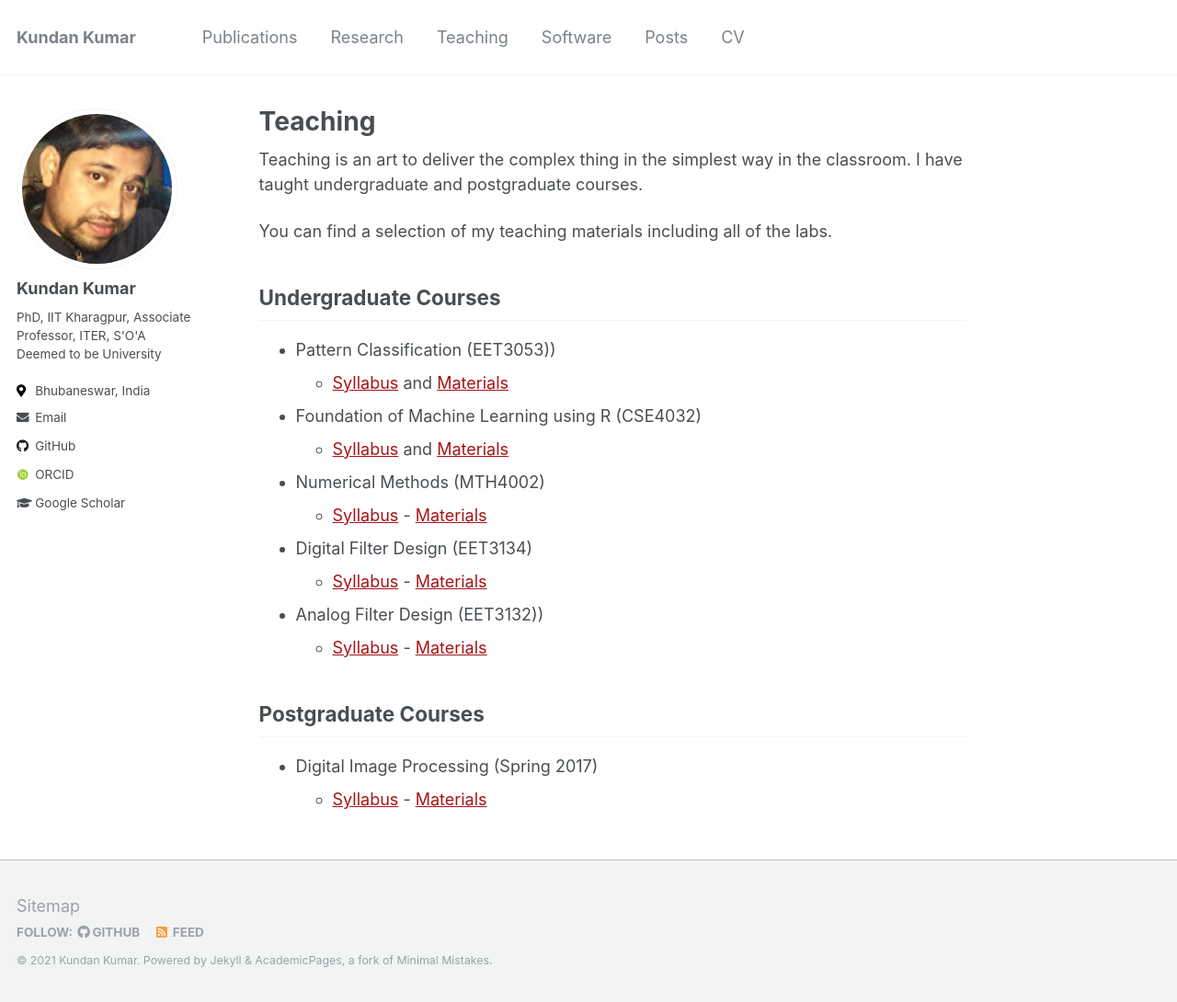
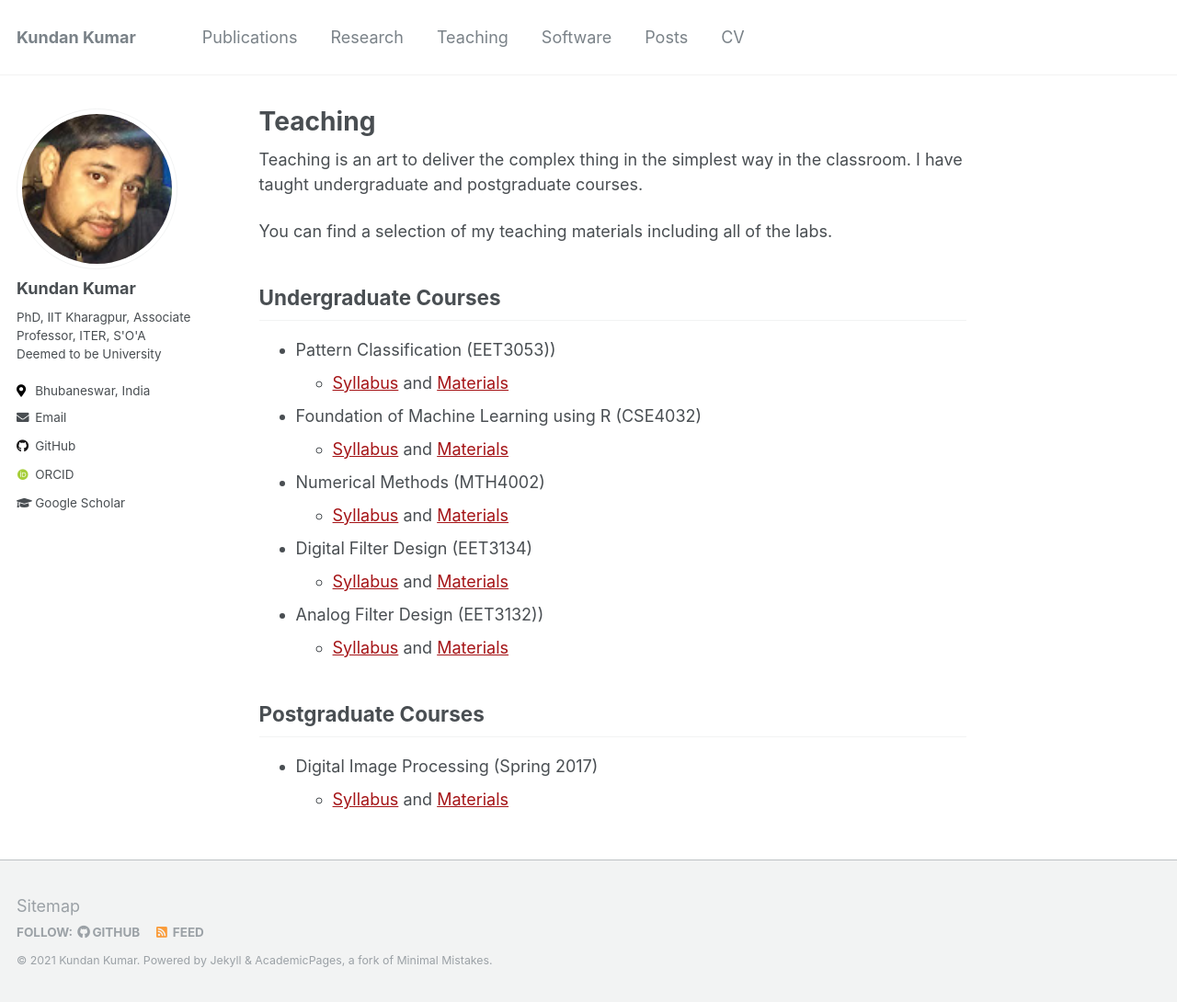
Before and after one commit to erkundanec/erkundanec.github.io, a Jekyll site: the page built from _pages/teaching.md, in a window 1280 px wide and 1090 px high. Shown: the whole window at 92% size. Built offline with Jekyll 4.4.1, drawn with Linux system fonts in a browser that asks for light colours; some web fonts are replaced.

Commit message:
Update teaching.md

```diff
--- a/_pages/teaching.md
+++ b/_pages/teaching.md
@@ -14,14 +14,14 @@ You can find a selection of my teaching materials including all of the labs.
     - [Syllabus](/files/pdf/teaching/FML-Syllabus.pdf)                  and [Materials](/foundation-of-machine-learning.md)
 
 - Numerical Methods (MTH4002)
-    - [Syllabus](/files/pdf/teaching/NM-Syllabus.pdf)                   - [Materials](/numerical-methods.md)
+    - [Syllabus](/files/pdf/teaching/NM-Syllabus.pdf)                   and [Materials](/numerical-methods.md)
 
 - Digital Filter Design (EET3134)
-    - [Syllabus](/files/pdf/teaching/DFD-Syllabus.pdf)                  - [Materials](/digital-filter-design.md)
+    - [Syllabus](/files/pdf/teaching/DFD-Syllabus.pdf)                  and [Materials](/digital-filter-design.md)
 
 - Analog Filter Design (EET3132))
-    - [Syllabus](/files/pdf/teaching/AFD-Syllabus.pdf)                  - [Materials](/analog-filter-design.md)
+    - [Syllabus](/files/pdf/teaching/AFD-Syllabus.pdf)                  and [Materials](/analog-filter-design.md)
 
 ## Postgraduate Courses
 - Digital Image Processing (Spring 2017)
-    - [Syllabus](/files/pdf/teaching/DIPSyllabus.pdf)                   - [Materials](/digital-image-processing.md)
+    - [Syllabus](/files/pdf/teaching/DIPSyllabus.pdf)                   and [Materials](/digital-image-processing.md)
```
